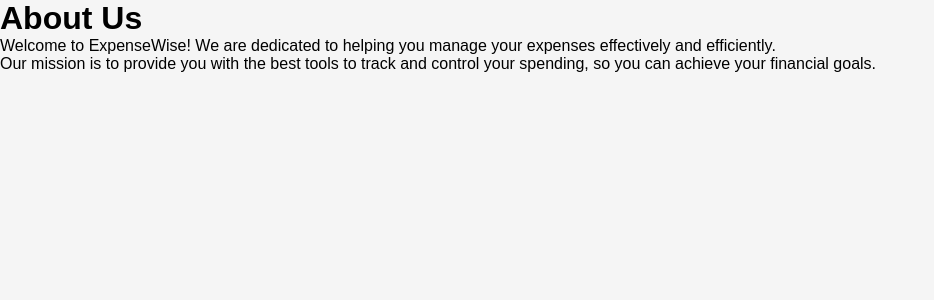
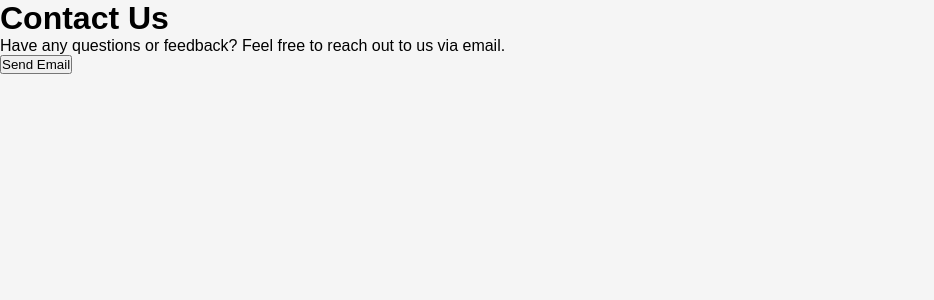
Before and after one commit to edzordzinam44/ExpenseWise, a React (Create React App) app in the folder expensewise/: page /about in a window 1280 px wide. Shown: the top 300 px of the page, without its empty margins (0-934 px from the left). Built offline with nearby package versions, Linux system fonts and the light colour scheme.

Commit message:
Refactor routing and authentication logic; replace AboutUs with ContactUs component and update homepage functionality

```diff
--- a/expensewise/src/App.js
+++ b/expensewise/src/App.js
@@ -1,8 +1,6 @@
 import React from 'react';
 import { BrowserRouter, Routes, Route, Navigate } from 'react-router-dom';
 import Homepage from './Pages/Home/Homepage';
-import Login from './Pages/Register/Login/login';
-import SignUp from './Pages/Register/Signup/signup';
 import ForgotPass from './Pages/Register/ForgotPass/fortgotPass';
 import Dashboard from './Pages/Dashboard/Dashboard';
 import AboutUs from './Pages/About/aboutus';
@@ -10,7 +8,7 @@ import AboutUs from './Pages/About/aboutus';
 // Simple auth check - you'll want to replace this with your actual auth logic
 const PrivateRoute = ({ children }) => {
   const isAuthenticated = localStorage.getItem('user') !== null; // Replace with your auth check
-  return isAuthenticated ? children : <Navigate to="/dashboard" />;
+  return isAuthenticated ? children : <Navigate to="/" />;
 };
 
 function App() {
@@ -26,8 +24,6 @@ function App() {
             </PrivateRoute>
           }
         />
-        <Route path="/login" element={<Login />} />
-        <Route path='/signup' element={<SignUp />} />
         <Route path='/about' element={<AboutUs />} />
         <Route path='/forgot-password' element={<ForgotPass />} />
         <Route path='*' element={<h1>404 Not Found</h1>} />
--- a/expensewise/src/Pages/About/aboutus.js
+++ b/expensewise/src/Pages/About/aboutus.js
@@ -1,13 +1,15 @@
 import React from 'react';
 
-const AboutUs = () => {
+const sharedButtonClass = "bg-primary text-primary-foreground px-4 py-2 rounded-lg hover:bg-primary/80";
+
+const ContactUs = () => {
     return (
-        <div>
-            <h1>About Us</h1>
-            <p>Welcome to ExpenseWise! We are dedicated to helping you manage your expenses effectively and efficiently.</p>
-            <p>Our mission is to provide you with the best tools to track and control your spending, so you can achieve your financial goals.</p>
+        <div className="bg-background text-primary-foreground min-h-screen flex flex-col items-center justify-center">
+            <h1 className="text-4xl font-bold mb-8">Contact Us</h1>
+            <p className="text-lg mb-4">Have any questions or feedback? Feel free to reach out to us via email.</p>
+            <button className={sharedButtonClass}>Send Email</button>
         </div>
     );
 };
 
-export default AboutUs;
+export default ContactUs;
--- a/expensewise/src/Pages/Dashboard/Dashboard.js
+++ b/expensewise/src/Pages/Dashboard/Dashboard.js
@@ -377,6 +377,8 @@ const Budgeting = () => {
 
 // Main Dashboard Component
 const Dashboard = () => {
+    console.log('Dashboard is rendering');
+
   return (
     <ThemeProvider theme={theme}>
       <DashboardContainer>
--- a/expensewise/src/Pages/Home/Homepage.css
+++ b/expensewise/src/Pages/Home/Homepage.css
@@ -104,8 +104,8 @@ body {
     color: white;
     text-align: center;
     transform: translateY(-10%);
-    position: absolute;
-    bottom: -60px;
+    /* position: absolute;
+    bottom: -60px; */
 }
 
 /* Form Group Styling */
--- a/expensewise/src/Pages/Home/Homepage.js
+++ b/expensewise/src/Pages/Home/Homepage.js
@@ -1,4 +1,4 @@
-import React, { useState } from 'react';
+import React, { useEffect, useState } from 'react';
 import { useNavigate } from 'react-router-dom';
 import axios from 'axios';
 import './Homepage.css';
@@ -18,7 +18,13 @@ function Homepage() {
     });
     const [errors, setErrors] = useState({});
     const [loading, setLoading] = useState(false);
+    const [isAuthenticated, setIsAuthenticated] = useState(false);
     const navigate = useNavigate();
+
+    // Check if user is already authenticated
+    useEffect(() => {
+        setIsAuthenticated(localStorage.getItem('username') !== null);
+    }, []);
 
     const handleShowLogin = () => {
         setShowLogin(true);
@@ -43,6 +49,12 @@ function Homepage() {
         setShowSignup(false);
         setShowForgotPassword(false);
     };
+
+    const LogoutButton = () => {
+        localStorage.removeItem('user')
+        setIsAuthenticated(false);
+        window.location.reload();
+    }
 
     const handleChange = (e) => {
         setFormData({
@@ -73,12 +85,12 @@ function Homepage() {
 
             if (response.status === 201) {
                 alert('User registered successfully!');
-                navigate('/login');
+                handleShowLogin();
             } else {
                 setErrors({ general: response.data.error || 'Something went wrong. Please try again.' });
             }
         } catch (err) {
-            setErrors({ general: 'Failed to connect to server. Please try again later...' });
+            setErrors({ general: alert('Failed to connect to server. Please try again later...') });
         } finally {
             setLoading(false);
         }
@@ -103,6 +115,8 @@ function Homepage() {
             );
             if (response.status === 200) {
                 alert('Login Successful!');
+                localStorage.setItem('user', response.data.user);
+                setIsAuthenticated(true);
                 navigate('/dashboard');
             } else {
                 setErrors({ general: response.data.error || 'Something went wrong. Please try again.' });
@@ -209,7 +223,7 @@ function Homepage() {
                                     required
                                 />
                                 <label htmlFor='email'>Reset Password</label>
-                            <button className='btnn'>Reset Password</button>
+                                <button className='btnn'>Reset Password</button>
                             </div>
                         )}
 
@@ -240,6 +254,9 @@ function Homepage() {
                                 </button>
                             )}
                         </div>
+                        {/* <div className='back-container'>
+                            <button className='toggle-btn' onClick={LogoutButton}>Logout</button>
+                        </div> */}
                     </div>
                 </div>
             ) : (
@@ -251,7 +268,7 @@ function Homepage() {
                             <li><a href='#' onClick={() => navigate('/dashboard')}><i className="fas fa-chart-line"></i> Dashboard</a></li>
                             <li><a href='/AboutUs'><i className='fas fa-info-circle'></i> About Us</a></li>
                             <li><a href='/contactus'><i className='fas fa-envelope'></i> Contact Us</a></li>
-                            <li><a href='/logout'><i className='fas fa-sign-out-alt'></i> Log Out</a></li>
+                            <li><a href='#' onClick={LogoutButton} ><i className='fas fa-sign-out-alt'></i> Log Out</a></li>
                         </ul>
                     </header>
                     <section className='main section'>
```
